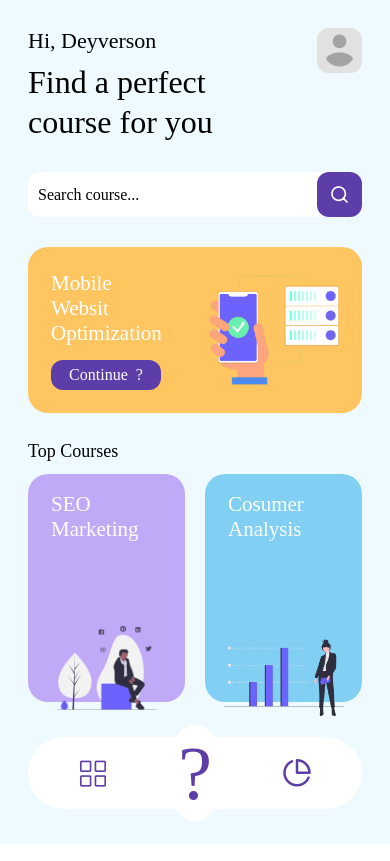
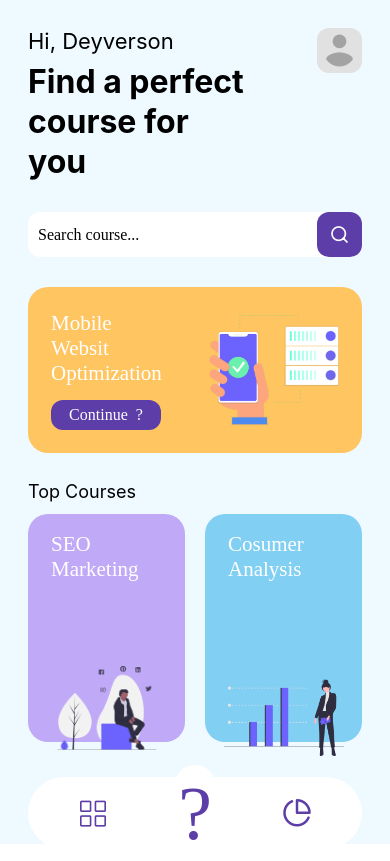
Before and after one commit to Deyverson73/courseapp, a React Native app: screen / in a window 390 px wide. Built offline with nearby package versions, Linux system fonts and the light colour scheme.

Commit message:
Finalized animations of first screen

```diff
--- a/src/views/Home/index.tsx
+++ b/src/views/Home/index.tsx
@@ -1,5 +1,5 @@
-import React, { useRef } from 'react';
-
+import React, { useEffect, useRef, useCallback } from 'react';
+import { Animated, Easing } from 'react-native';
 import {
   StatusBar,
   Container,
@@ -40,26 +40,155 @@
 }
 
 const Home = () => {
+  const userNameAnimateX = new Animated.Value(-200);
+  const titleAnimateX = new Animated.Value(-200);
+  const userImageAnimateOpacity = new Animated.Value(0);
+  const searchInputOpacity = new Animated.Value(0);
+  const mainCardOpacity = new Animated.Value(0);
+  const titleTopCoursesAnimateX = new Animated.Value(-200);
+  const topCoursesAnimateY = new Animated.Value(500);
+  const footerAnimateY = new Animated.Value(500);
+
   const refList = useRef<imperativeFunctions>();
+  const openModal = () => {
+    animateComponentsOut().finally(() => refList.current?.openModal());
+  };
 
-  const openModal = () => refList.current?.openModal();
+  const defaultProperties = {
+    duration: 600,
+    useNativeDriver: true,
+    easing: Easing.ease,
+  };
+
+  const animateComponentsIn = useCallback(() => {
+    Animated.parallel([
+      Animated.timing(userNameAnimateX, {
+        toValue: 0,
+        ...defaultProperties,
+      }),
+      Animated.timing(titleAnimateX, {
+        toValue: 0,
+        ...defaultProperties,
+      }),
+      Animated.timing(userImageAnimateOpacity, {
+        toValue: 1,
+        ...defaultProperties,
+      }),
+      Animated.timing(searchInputOpacity, {
+        toValue: 1,
+        ...defaultProperties,
+      }),
+      Animated.timing(mainCardOpacity, {
+        toValue: 1,
+        ...defaultProperties,
+      }),
+      Animated.timing(titleTopCoursesAnimateX, {
+        toValue: 0,
+        ...defaultProperties,
+      }),
+      Animated.timing(topCoursesAnimateY, {
+        toValue: 0,
+        ...defaultProperties,
+      }),
+      Animated.timing(footerAnimateY, {
+        toValue: 0,
+        ...defaultProperties,
+      }),
+    ]).start();
+    // eslint-disable-next-line react-hooks/exhaustive-deps
+  }, []);
+
+  const animateComponentsOut = useCallback(() => {
+    return new Promise((resolve) => {
+      Animated.parallel(
+        [
+          Animated.timing(userNameAnimateX, {
+            toValue: -200,
+            ...defaultProperties,
+          }),
+          Animated.timing(titleAnimateX, {
+            toValue: -200,
+            ...defaultProperties,
+          }),
+          Animated.timing(userImageAnimateOpacity, {
+            toValue: 0,
+            ...defaultProperties,
+          }),
+          Animated.timing(searchInputOpacity, {
+            toValue: 0,
+            ...defaultProperties,
+          }),
+          Animated.timing(mainCardOpacity, {
+            toValue: 0,
+            ...defaultProperties,
+          }),
+          Animated.timing(titleTopCoursesAnimateX, {
+            toValue: -200,
+            ...defaultProperties,
+          }),
+          Animated.timing(topCoursesAnimateY, {
+            toValue: 500,
+            ...defaultProperties,
+          }),
+          Animated.timing(footerAnimateY, {
+            toValue: 500,
+            ...defaultProperties,
+          }),
+        ].reverse(),
+      ).start(() => resolve());
+    });
+    // eslint-disable-next-line react-hooks/exhaustive-deps
+  }, []);
+
+  useEffect(() => {
+    animateComponentsIn();
+    // eslint-disable-next-line react-hooks/exhaustive-deps
+  }, []);
 
   return (
     <Container>
       <StatusBar animated />
       <Header>
-        <UserName>Hi, Deyverson</UserName>
-        <Title>Find a perfect course for you</Title>
-        <UserImage source={require('../../assets/images/avatar.png')} />
+        <UserName
+          as={Animated.Text}
+          style={{
+            opacity: userNameAnimateX.interpolate({
+              inputRange: [-150, 0],
+              outputRange: [0, 1],
+              extrapolate: 'clamp',
+            }),
+            transform: [{ translateX: userNameAnimateX }],
+          }}>
+          Hi, Deyverson
+        </UserName>
+        <Title
+          as={Animated.Text}
+          style={{
+            opacity: titleAnimateX.interpolate({
+              inputRange: [-150, 0],
+              outputRange: [0, 1],
+              extrapolate: 'clamp',
+            }),
+            transform: [{ translateX: titleAnimateX }],
+          }}>
+          Find a perfect course for you
+        </Title>
+        <UserImage
+          as={Animated.Image}
+          style={{ opacity: userImageAnimateOpacity }}
+          source={require('../../assets/images/avatar.png')}
+        />
       </Header>
-      <InputContainer>
+      <InputContainer
+        as={Animated.View}
+        style={{ opacity: searchInputOpacity }}>
         <SearchInput placeholder="Search course..." />
         <SearchButton onPress={() => ''}>
           <SearchIcon />
         </SearchButton>
       </InputContainer>
 
-      <MainCard>
+      <MainCard as={Animated.View} style={{ opacity: mainCardOpacity }}>
         <MainContent>
           <TitleContainer>
             <TitleCart>Mobile</TitleCart>
@@ -79,8 +208,23 @@
         />
       </MainCard>
 
-      <TopCoursesText>Top Courses</TopCoursesText>
-      <TopCoursesContainer>
+      <TopCoursesText
+        as={Animated.Text}
+        style={{
+          opacity: titleTopCoursesAnimateX.interpolate({
+            inputRange: [-150, 0],
+            outputRange: [0, 1],
+            extrapolate: 'clamp',
+          }),
+          transform: [{ translateX: titleTopCoursesAnimateX }],
+        }}>
+        Top Courses
+      </TopCoursesText>
+      <TopCoursesContainer
+        as={Animated.View}
+        style={{
+          transform: [{ translateY: topCoursesAnimateY }],
+        }}>
         <FirstTopCourse>
           <TopCourseTitle>SEO</TopCourseTitle>
           <TopCourseTitle>Marketing</TopCourseTitle>
@@ -99,7 +243,11 @@
         </SecondTopCourse>
       </TopCoursesContainer>
 
-      <Footer>
+      <Footer
+        as={Animated.View}
+        style={{
+          transform: [{ translateY: footerAnimateY }],
+        }}>
         <GridIcon />
         <PlayButton onPress={() => openModal()}>
           <PlayIcon />
@@ -107,7 +255,7 @@
         <GraphicIcon />
       </Footer>
 
-      <List refList={refList} />
+      <List refList={refList} animateComponentsIn={animateComponentsIn} />
     </Container>
   );
 };
--- a/src/views/List/index.tsx
+++ b/src/views/List/index.tsx
@@ -75,6 +75,7 @@
   }, []);
 
   const closeModal = () => {
+    props.animateComponentsIn();
     setVisible(false);
   };
 
```
Also changed, not shown: 1 other file (tests, documents, lock files or other folders).
